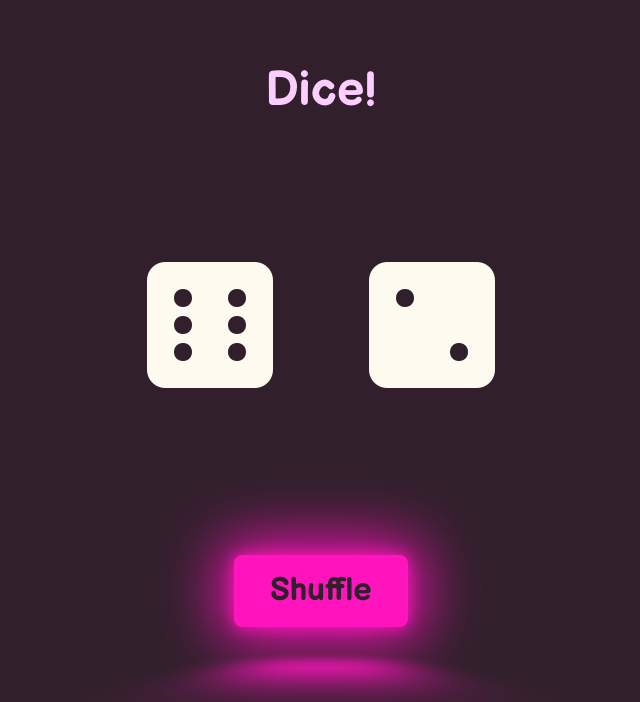
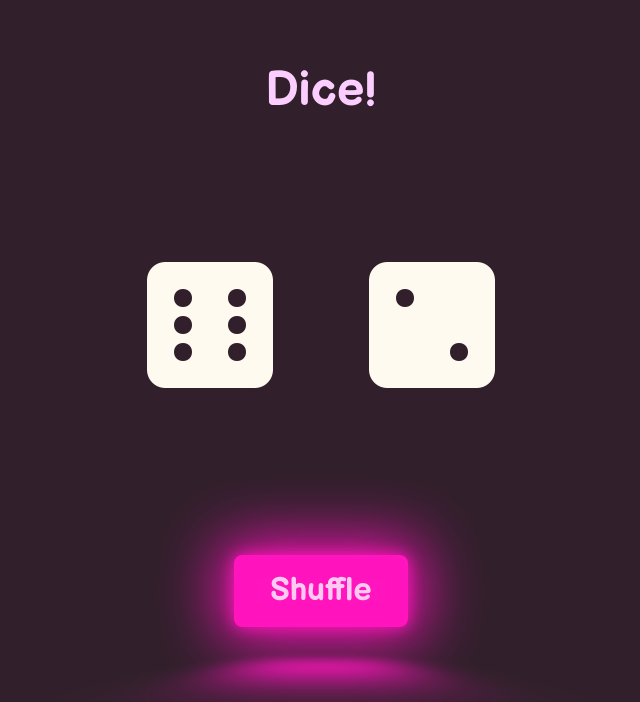
Before and after one commit to pkmofficial/Dice, a plain HTML site: page index.html in a window 1280 px wide. In both pictures the pointer is over the link "Shuffle". Shown: the top 702 px of the page, without its empty margins (319-959 px from the left). Drawn offline with nearby package versions, Linux system fonts and the light colour scheme.

Commit message:
Update btn.css

```diff
--- a/assets/btn.css
+++ b/assets/btn.css
@@ -68,7 +68,8 @@
 
   .neon-button:hover,
   .neon-button:focus {
-    color: var(--clr-bg);
+    /*color: var(--clr-bg);*/
+    color: hsl(315.06deg 100% 89.46%);
     text-shadow: none;
   }
 
```
